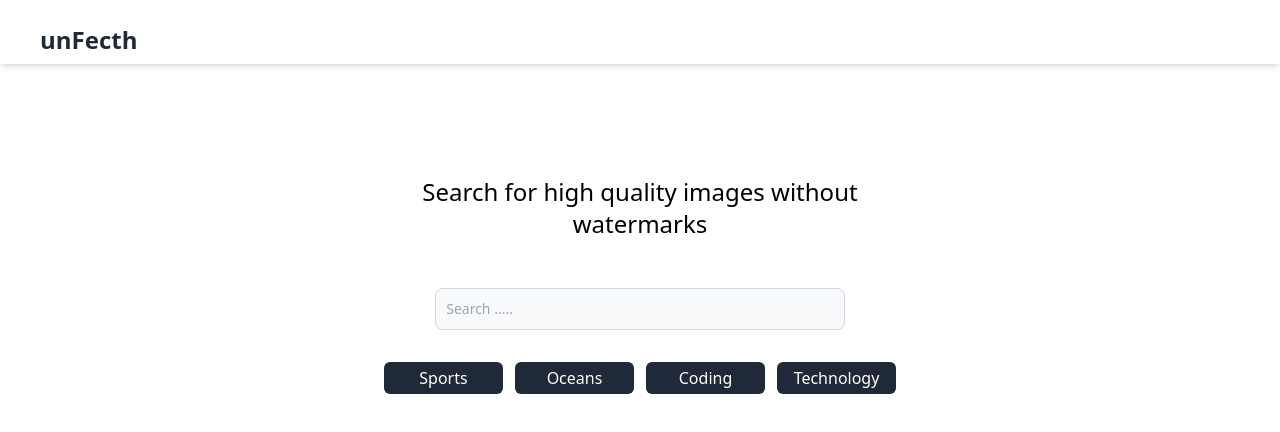
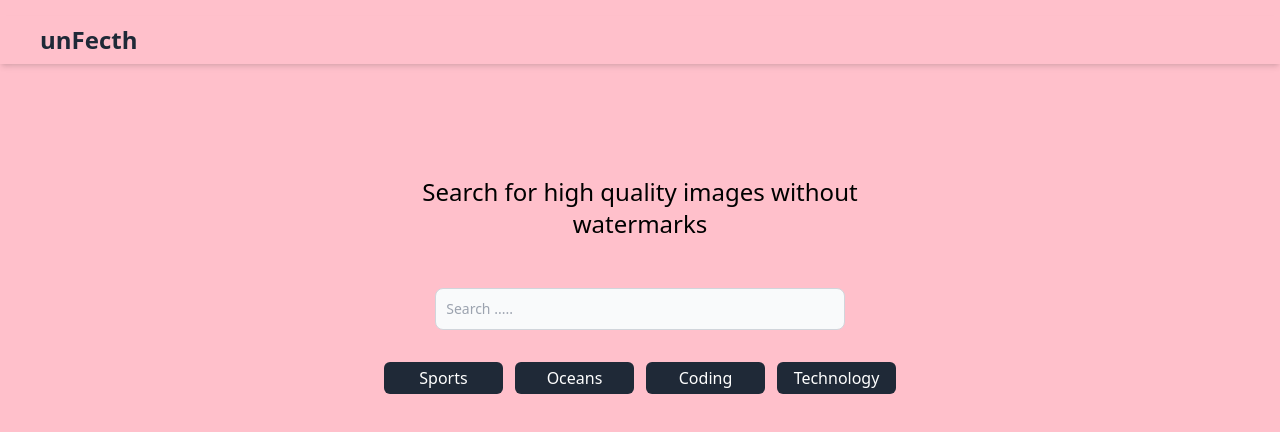
Before and after one commit to slzakaria/unFetch, a React (Vite) app: page / in a window 1280 px wide. Shown: the top 432 px of the page. Built offline with nearby package versions, Linux system fonts and the light colour scheme; no server answers; some icons are missing.

Commit message:
added background color

```diff
--- a/package.json
+++ b/package.json
@@ -26,6 +26,6 @@
     "eslint-plugin-react-refresh": "^0.4.3",
     "postcss": "^8.4.31",
     "tailwindcss": "^3.3.3",
-    "vite": "^4.4.5"
+    "vite": "^4.4.9"
   }
 }
--- a/src/index.css
+++ b/src/index.css
@@ -2,10 +2,14 @@
 @tailwind components;
 @tailwind utilities;
 
+body{
+  background-color: pink;
+}
 .square-container {
   position: relative;
   width: 100%;
   padding-bottom: 100%;
+
 }
 
 .square-image {
@@ -13,4 +17,5 @@
   width: 100%;
   height: 100%;
   object-fit: cover;
+
 }
```
Also changed, not shown: 1 other file (tests, documents, lock files or other folders).
